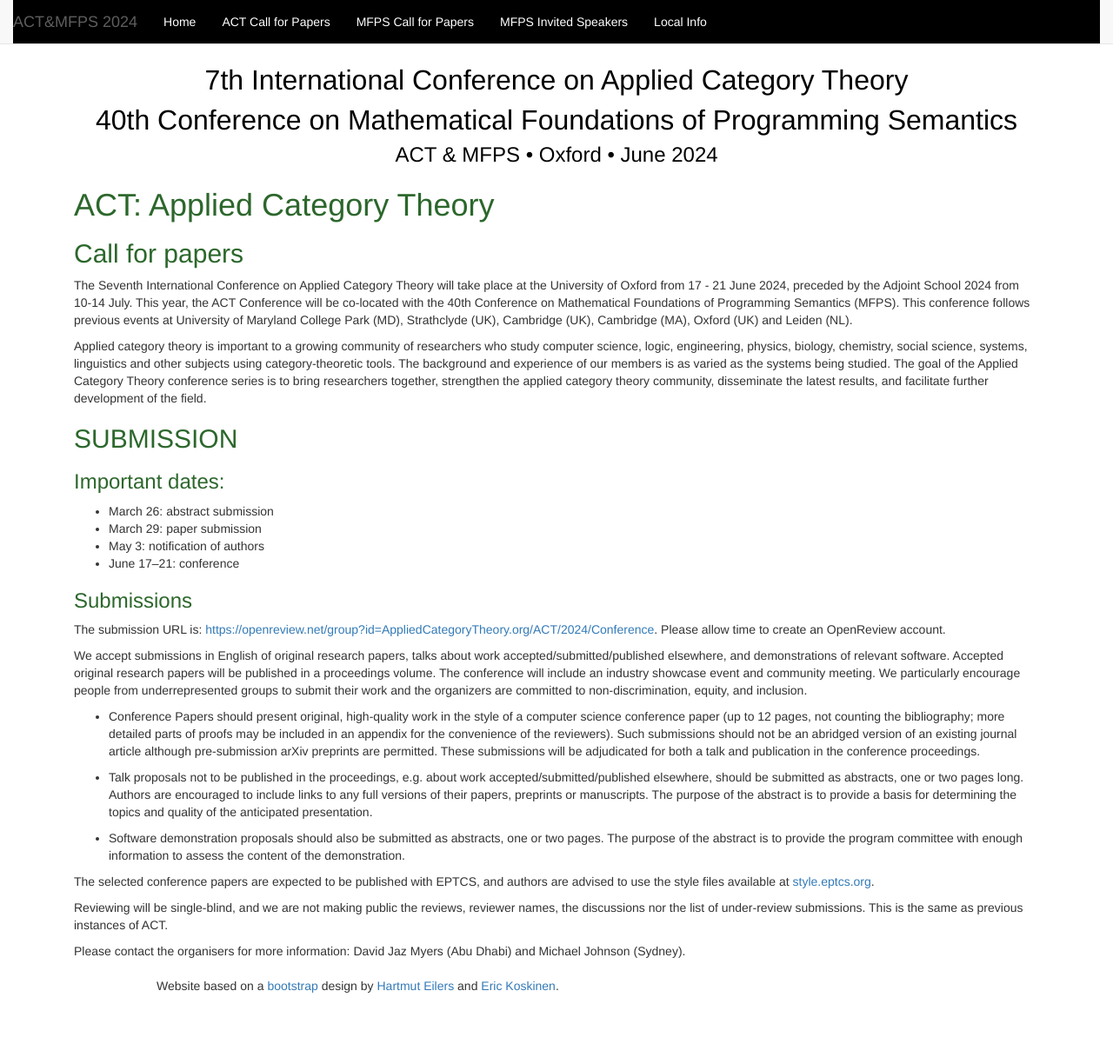
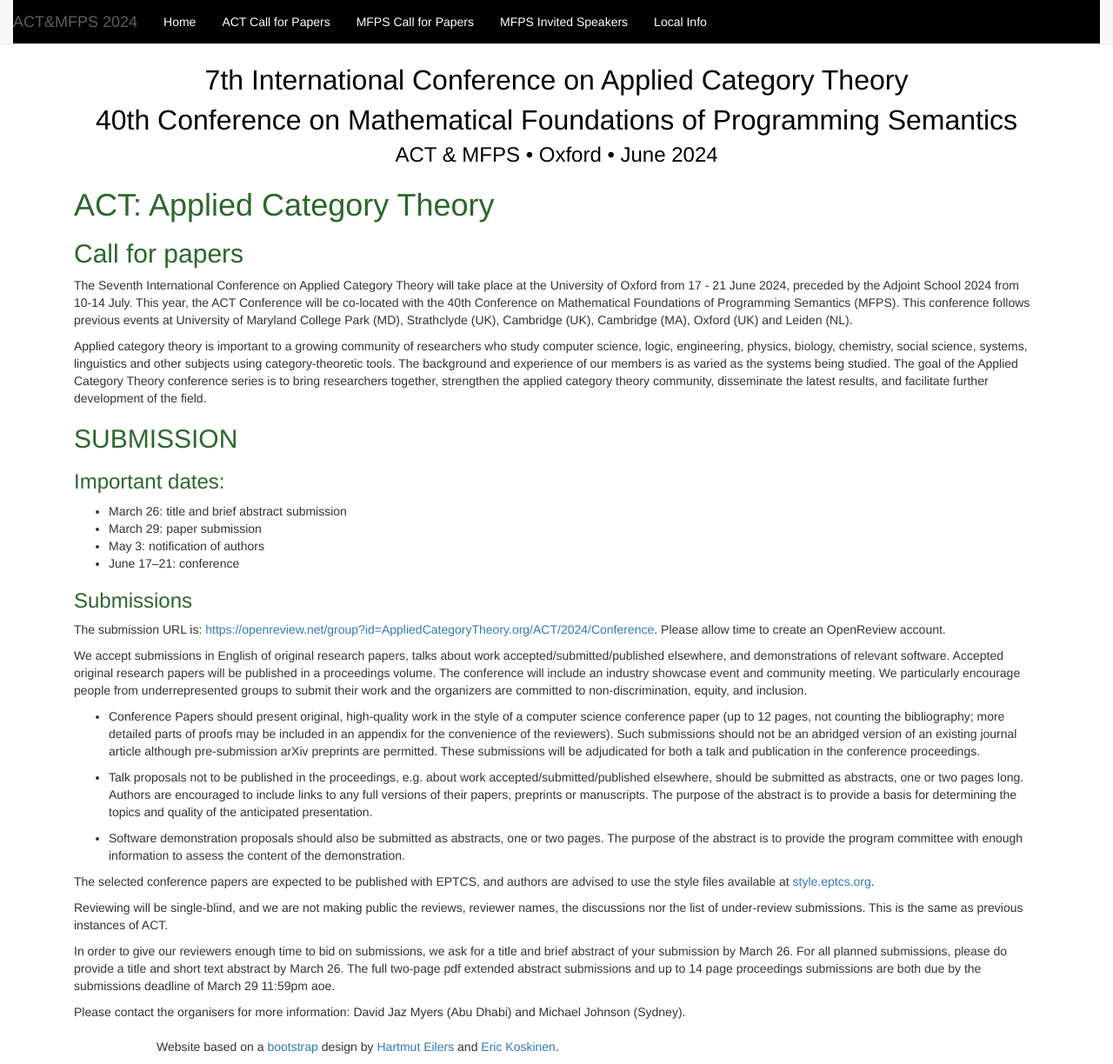
Before and after one commit to oxford24/oxford24.github.io, a Jekyll site: the page built from act_cfp.md, in a window 1280 px wide and 1224 px high. Shown: the whole window at 87% size. Built offline with Jekyll 4.4.1, drawn with Linux system fonts in a browser that asks for light colours.

Commit message:
title & short abstract

```diff
--- a/act_cfp.md
+++ b/act_cfp.md
@@ -15,7 +15,7 @@ Applied category theory is important to a growing community of researchers who s
 
 ### Important dates:
 
-* March 26: abstract submission
+* March 26: title and brief abstract submission
 * March 29: paper submission
 * May 3: notification of authors
 * June 17–21: conference
@@ -40,5 +40,10 @@ The selected conference papers are expected to be published with EPTCS, and auth
 
 Reviewing will be single-blind, and we are not making public the reviews, reviewer names, the discussions nor the list of under-review submissions. This is the same as previous instances of ACT.
 
+In order to give our reviewers enough time to bid on submissions, we ask for a title and brief abstract of your submission by March 26.
+For all planned submissions, please do provide a title and short text abstract by March 26.
+The full two-page pdf extended abstract submissions and up to 14 page proceedings submissions are both due by the submissions deadline of March 29 11:59pm aoe.
+
+
 Please contact the organisers for more information:
 David Jaz Myers (Abu Dhabi) and Michael Johnson (Sydney).
--- a/index.html
+++ b/index.html
@@ -28,7 +28,7 @@ layout: actmfps
             <table class="table borderless" id="deadlines-table">
               <tbody>
         <tr>
-            <td><font color="black"><strong>ACT Abstract Registration</strong></font></td>
+            <td><font color="black"><strong>ACT Title and Short Abstract Registration</strong></font></td>
             <td style="text-align:right;"><font color="black">26 March 2024</font></td>
         </tr>
         <tr>
```
